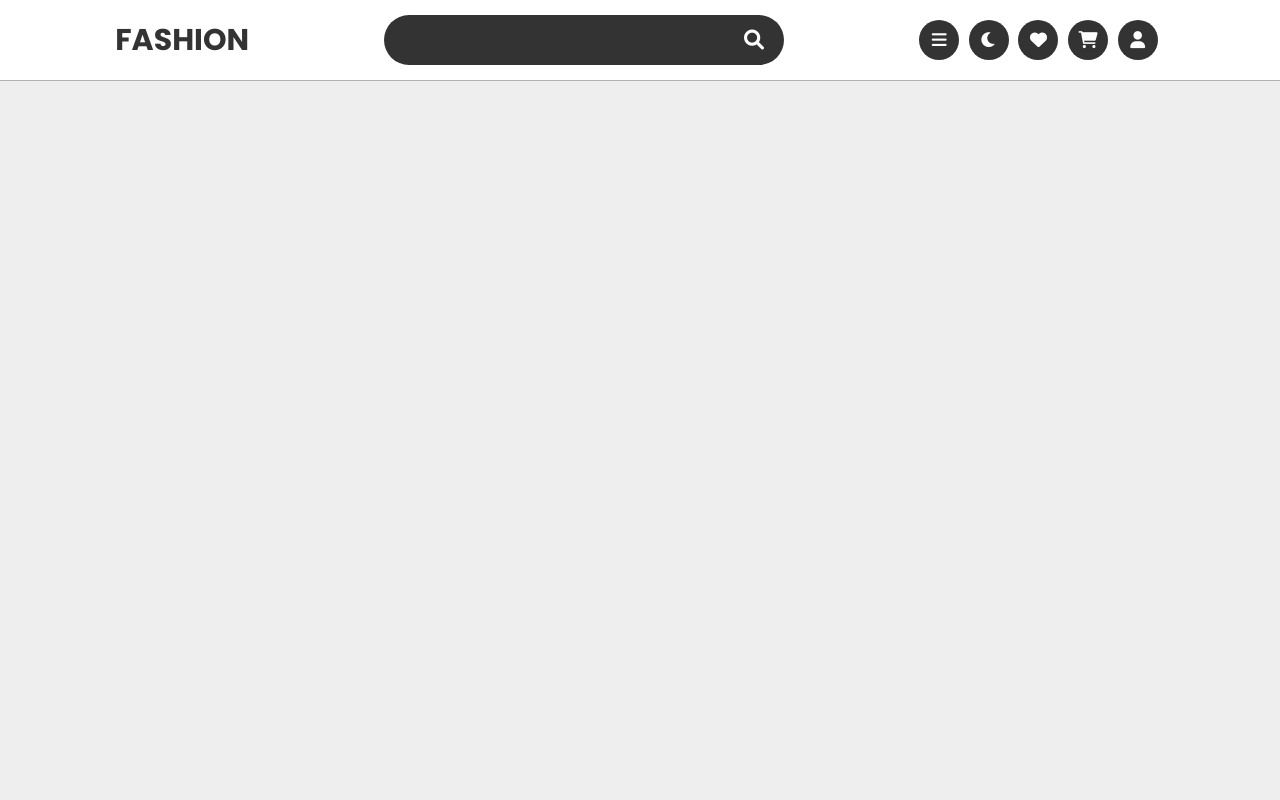
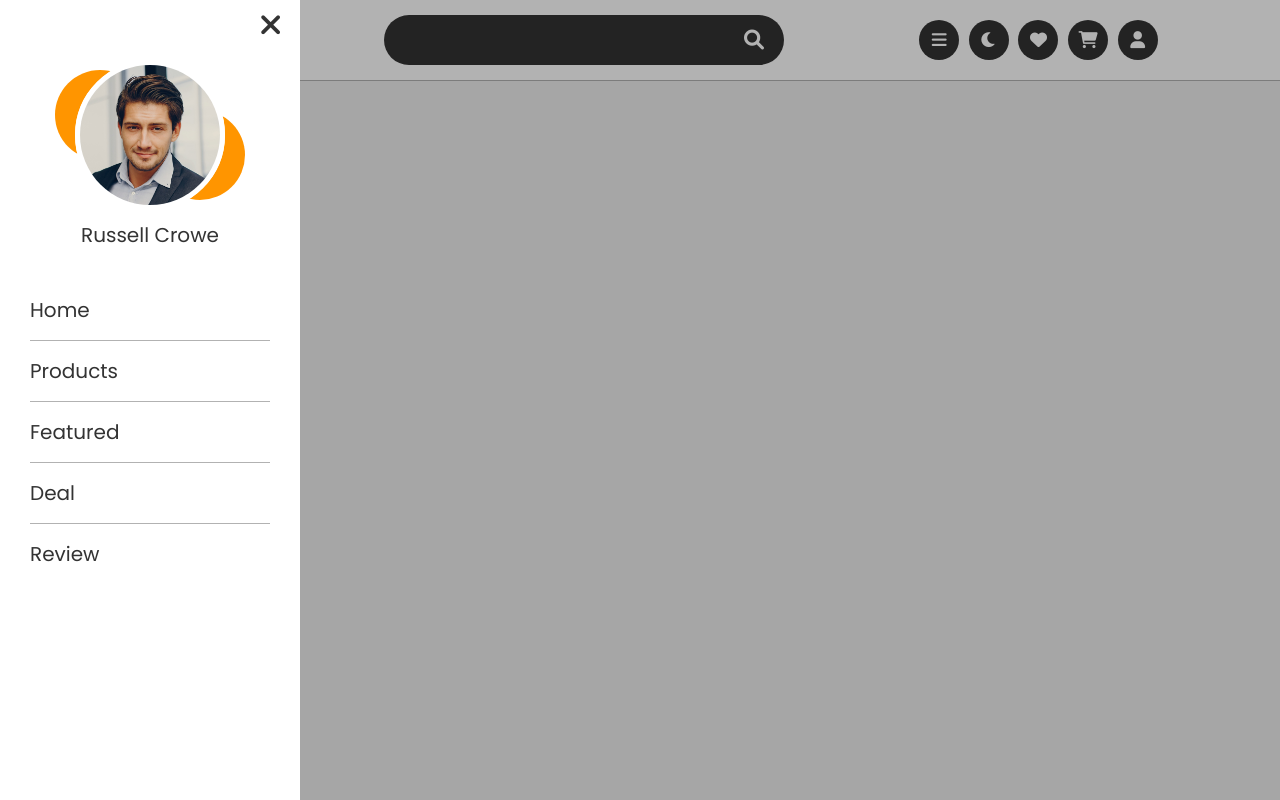
Before and after one commit to donur/E-COMMERCE-FASHION, a plain HTML site: page index.html in a window 1280 px wide. Both pictures are taken after a click on the element 939 px from the left and 40 px from the top of the page. Drawn offline with Linux system fonts and the light colour scheme.

Commit message:
navbar section completed

```diff
--- a/app.js
+++ b/app.js
@@ -1,6 +1,18 @@
+//Start of Navbar Section //
+let navbar = document.querySelector('.navbar')
+
+document.querySelector('#menu-bar').onclick = () => {
+  navbar.classList.toggle('active');
+}
+
+document.querySelector('#close').onclick = () => {
+  navbar.classList.remove('active');
+}
+//End of Navbar Section //
 
 
 
+// Start of Header Section //
 window.onscroll = () => {
 
   if(window.scrollY > 100) {
@@ -10,3 +22,4 @@ window.onscroll = () => {
   }
 
   }
+// End of Header Section //
--- a/css/style.css
+++ b/css/style.css
@@ -40,7 +40,7 @@ html::-webkit-scrollbar-thumb {
 body {
   background: #eee;
 }
-
+/* Start of Header Section CSS Styles */
 header {
   width: 100%;
   display: flex;
@@ -116,6 +116,81 @@ header.active {
   left: 0;
   z-index: 100;
 }
+/* End of Header Section CSS Styles */
+
+
+/* Start of Navbar Section CSS Styles */
+.navbar {
+  position: fixed;
+  top: 0;
+  left: -120%;
+  height: 100%;
+  background: var(--white);
+  padding: 3rem;
+  width: 30rem;
+}
+
+.navbar.active {
+  left: 0;
+  box-shadow: 0 0 0 100vw var(--light-color);
+}
+
+.navbar .user {
+  text-align: center;
+  margin: 3rem auto;
+}
+
+.navbar .user img {
+  height: 15rem;
+  width: 15rem;
+  border-radius: 50%;
+  border: .5rem solid var(--white);
+  object-fit: cover;
+  box-shadow: 5rem 2rem 0 -3rem var(--orange),
+              -5rem -2rem 0 -3rem var(--orange);
+            }
+
+.navbar .user h3 {
+  padding-top: .5rem;
+  color: var(--black);
+  font-weight: 500;
+  font-size: 2rem;
+}
+
+.navbar .links a {
+  display: block;
+  border-bottom: .1rem solid var(--light-color);
+  font-size: 2rem;
+  padding: 1.5rem 0;
+  color: var(--black);
+}
+
+.navbar .links a:last-child {
+  border: none;
+}
+
+.navbar .links a:hover {
+  letter-spacing: .2rem;
+  color: var(--orange);
+}
+
+.navbar #close {
+  position: absolute;
+  top: 1rem;
+  right: 2rem;
+  font-size: 3rem;
+  cursor: pointer;
+  color: var(--black);
+}
+
+.navbar #close:hover {
+  color: var(--orange);
+}
+
+
+
+
+/* End of Navbar Section CSS Styles */
 
 
 
--- a/index.html
+++ b/index.html
@@ -22,7 +22,6 @@
   </head>
   <body>
     <header>
-
       <a href="#" class="logo">fashion</a>
 
       <form action="">
@@ -37,8 +36,27 @@
         <a href="#" class="fas fa-shopping-cart"></a>
         <a href="#" class="fas fa-user"></a>
       </div>
+    </header>
 
-    </header>
+    <!-- Start of Navbar Section-->
+    <nav class="navbar">
+
+      <div class="user">
+        <img src="img/user-img.png" alt="">
+        <h3>Russell Crowe</h3>
+      </div>
+
+      <div class="links">
+        <a href="#home">home</a>
+        <a href="#products">products</a>
+        <a href="#featured">featured</a>
+        <a href="#deal">deal</a>
+        <a href="#review">review</a>
+      </div>
+
+      <div id="close" class="fas fa-times"></div>
+    </nav>
+    <!-- End of Navbar Section-->
 
     <!-- CUSTOM JS -->
     <script src="app.js"></script>
```
